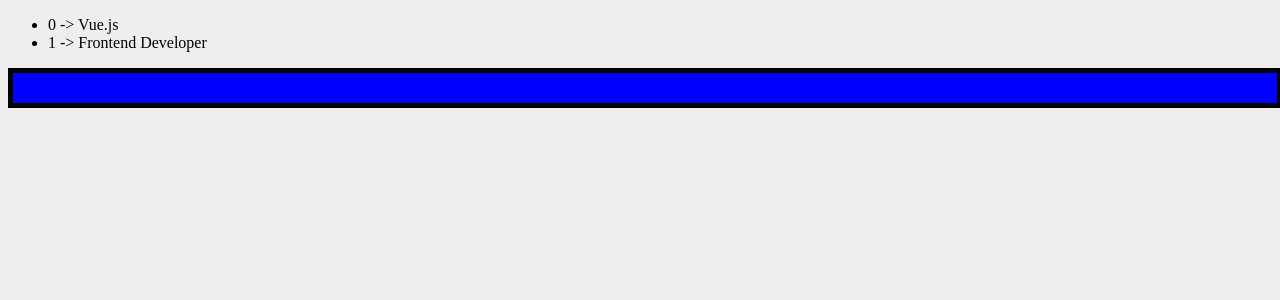
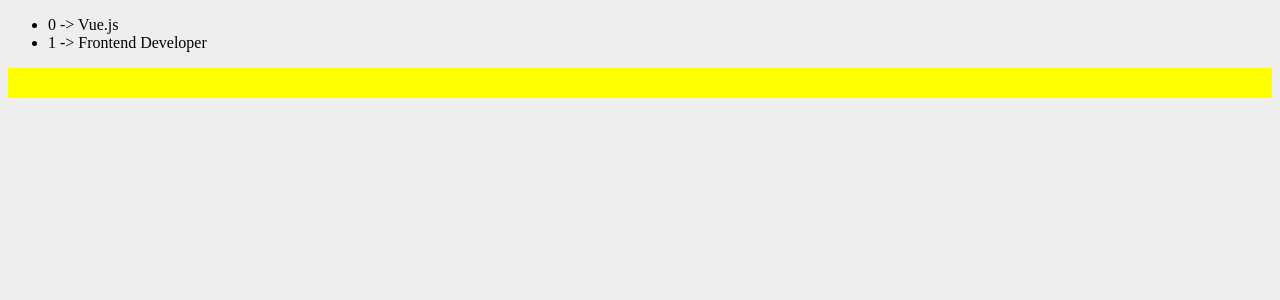
Before and after one commit to harshit97/Vue-Skills, a Vue app: page / in a window 1280 px wide. Shown: the top 300 px of the page. Built offline with nearby package versions, Linux system fonts and the light colour scheme.

Commit message:
Using v-bind directive with :style. CSS classes are used with camel casing and not dashes.

```diff
--- a/src/components/Skills.vue
+++ b/src/components/Skills.vue
@@ -4,7 +4,7 @@
       <ul>
         <li v-for="(data, index) in skills" :key="index">{{index}} -> {{data.skill}}</li>
       </ul>
-      <div v-bind:class="alertObject"></div>
+      <div v-bind:style="{backgroundColor:bgColor, width: bgWidth, height:bgHeight}"></div>
     </div>
   </div>
 </template>
@@ -15,10 +15,9 @@
   data() {
     return {
       skills: [{ skill: "Vue.js" }, { skill: "Frontend Developer" }],
-      alertObject: {
-        alert: true,
-        "another-class": true
-      }
+      bgColor: "yellow",
+      bgWidth: "100%",
+      bgHeight: "30px"
     };
   }
 };
```
